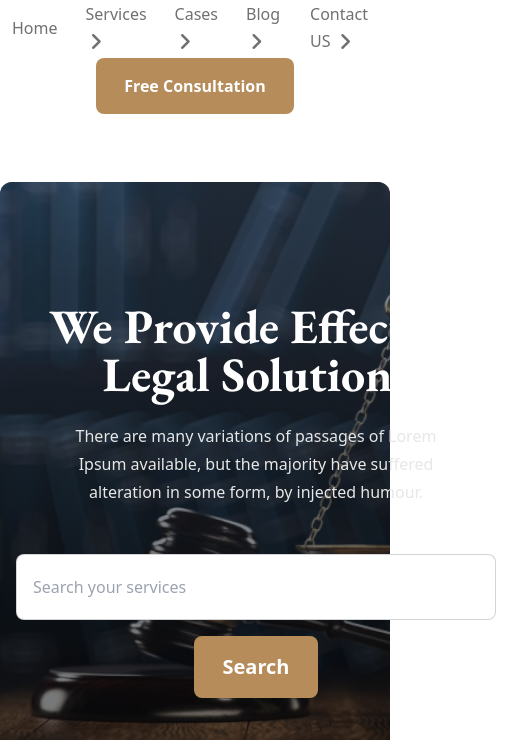
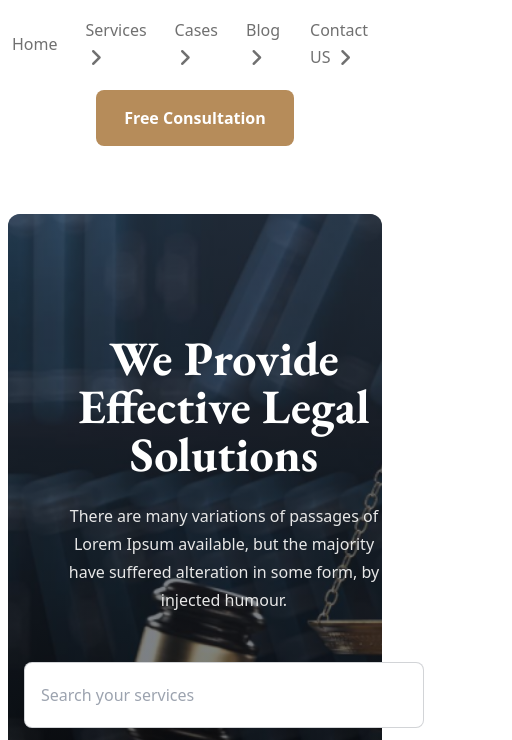
Before and after one commit to MubtasimPrime/Legal_Justice_Daisy_Tailwind, a plain HTML site: page index.html in a window 390 px wide. Shown: the part 104-844 px from the top of the page, 512 px wide, since content can reach past the window. Drawn offline with nearby package versions, Linux system fonts and the light colour scheme.

Commit message:
Modify responsive part

```diff
--- a/index.html
+++ b/index.html
@@ -52,7 +52,7 @@
       <nav>
         <!-- Nav's Parent div -->
         <div
-          class="navbar flex-col sm:gap-4 lg:flex-row justify-between mt-12 items-center"
+          class="navbar flex-col gap-4 lg:flex-row lg:justify-between mt-12 items-center"
         >
           <!-- Logo -->
           <div>
@@ -116,7 +116,7 @@
       </nav>
 
       <!-- Banner Section -->
-      <section class="sm:px-4">
+      <section class="px-2 lg:px-0">
         <!-- Banner-Image -->
         <div
           class="relative hero mt-[3.75rem] mb-[7.5rem] rounded-xl max-w-full"
@@ -148,7 +148,7 @@
               <input
                 type="text"
                 placeholder="Search your services"
-                class="input input-bordered w-[30rem] lg:w-[40rem] py-8"
+                class="input input-bordered w-[25rem] lg:w-[40rem] py-8"
               />
               <button
                 class="text-[1.25rem] text-white font-semibold bg-[#B68C5A] py-4 px-7 rounded-lg border-none"
```
